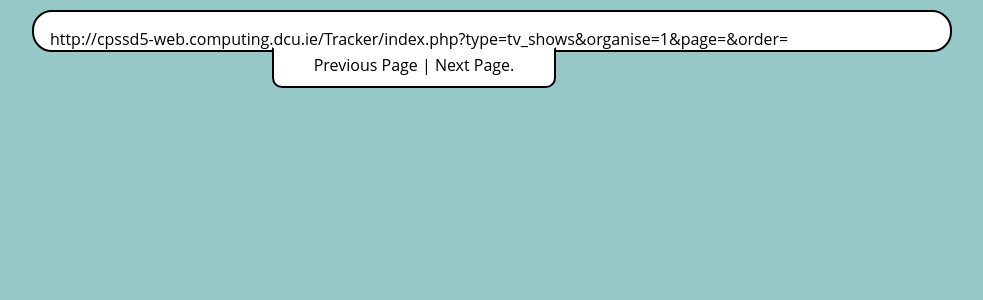
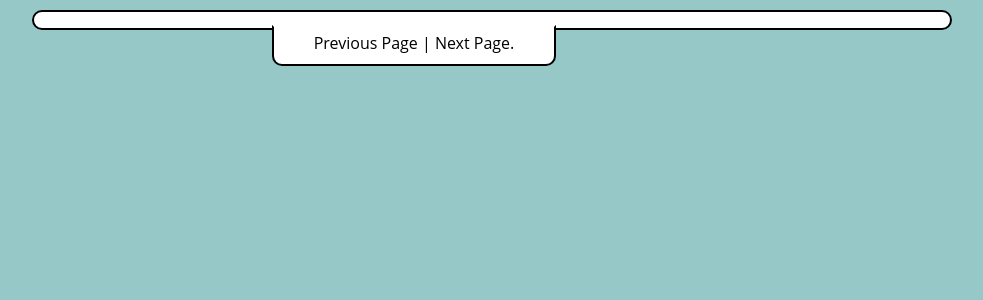
Before and after one commit to CPSSD/recommend, a PHP site: page /Tracker/View/getShowList.php?organise=1 in a window 1280 px wide. Shown: the part 40-340 px from the top of the page, without its empty margins (226-1209 px from the left). Run offline with PHP 8.4, Linux system fonts and the light colour scheme; data that the repository does not hold is empty.

Commit message:
Update getShowList.php

```diff
--- a/Tracker/View/getShowList.php
+++ b/Tracker/View/getShowList.php
@@ -25,7 +25,6 @@
 
 			<?php
 			echo "<div class='show_container'>";
-			echo "{$GLOBALS["ip"]}Tracker/index.php?type=tv_shows&organise={$organise}&page={$page}&order={$order}";
 			# Displays info for each show.
 			foreach($obj['tv_shows'] as $show){
 				echo "<div class='image'>";
```
